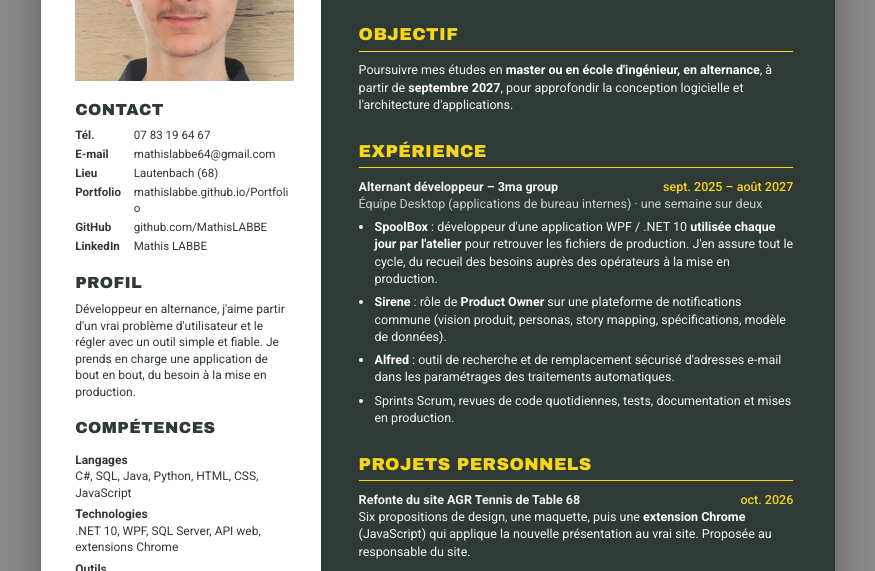
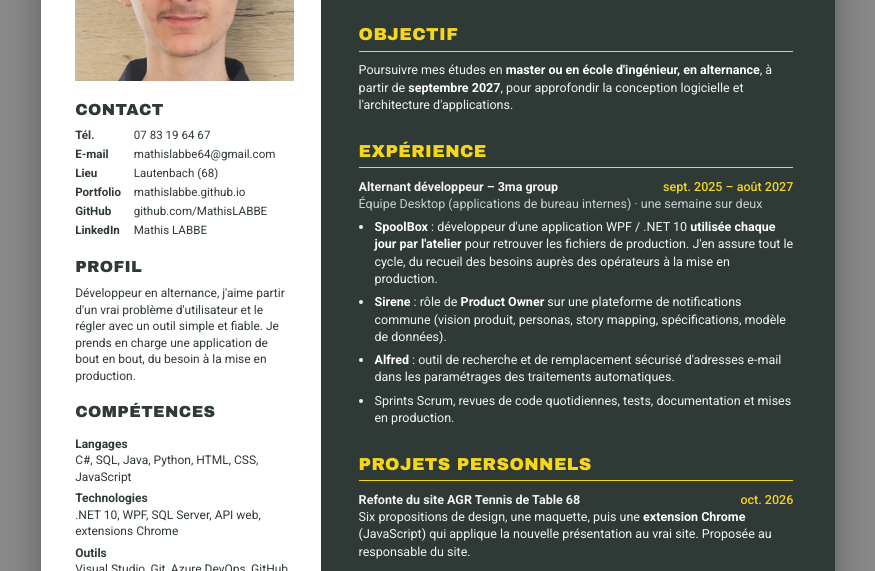
Before and after one commit to MathisLABBE/MathisLABBE.github.io, a plain HTML site: page cv/cv.html in a window 1280 px wide. Shown: the part 218-789 px from the top of the page, without its empty margins (202-1077 px from the left). Drawn offline with Linux system fonts and the light colour scheme.

Commit message:
CV : adresse du portfolio mise à jour

```diff
--- a/cv/cv.html
+++ b/cv/cv.html
@@ -165,8 +165,7 @@
           <dt>Tél.</dt><dd><a href="tel:+33783196467">07 83 19 64 67</a></dd>
           <dt>E-mail</dt><dd><a href="mailto:mathislabbe64@gmail.com">mathislabbe64@gmail.com</a></dd>
           <dt>Lieu</dt><dd>Lautenbach (68)</dd>
-          <!-- À METTRE À JOUR : l'adresse définitive du portfolio une fois en ligne -->
-          <dt>Portfolio</dt><dd><a href="https://mathislabbe.github.io/Portfolio/">mathislabbe.github.io/Portfolio</a></dd>
+          <dt>Portfolio</dt><dd><a href="https://mathislabbe.github.io/">mathislabbe.github.io</a></dd>
           <dt>GitHub</dt><dd><a href="https://github.com/MathisLABBE">github.com/MathisLABBE</a></dd>
           <dt>LinkedIn</dt><dd><a href="https://www.linkedin.com/in/mathis-labbe-92518131b/">Mathis LABBE</a></dd>
         </dl>
```
Also changed, not shown: 1 other file.
